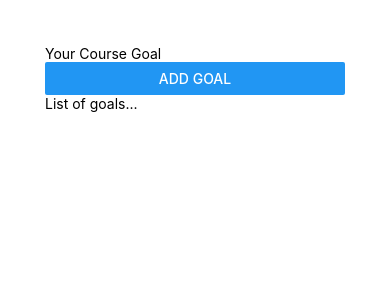
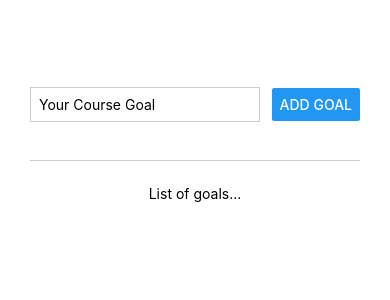
Before and after one commit to Calvin-May/RNIntro-Basics-GoalsApp, a React Native app: screen / in a window 390 px wide. Shown: the top 300 px of the page. Built offline with nearby package versions, Linux system fonts and the light colour scheme.

Commit message:
Updated general layout

```diff
--- a/App.js
+++ b/App.js
@@ -9,11 +9,11 @@ import { StyleSheet, Text, View, Button, TextInput } from 'react-native';
 export default function App() {
   return (
     <View style={styles.appContainer}>
-      <View id='viewGoalInput'>
-        <TextInput placeholder='Your Course Goal' />
+      <View id='viewGoalInput' style={styles.inputContainer}>
+        <TextInput placeholder='Your Course Goal'  style={styles.TextInput}/>
         <Button title='Add Goal' />
       </View>
-      <View id='viewGoalList'>
+      <View id='viewGoalsContainer' style={styles.goalsContainer}>
         <Text>List of goals...</Text>
       </View>
     </View>
@@ -23,6 +23,28 @@ export default function App() {
 // Style object that will be used to style our App Component
 const styles = StyleSheet.create({
   appContainer: {
-    padding: 45
+    flex: 1,
+    paddingTop: 50,
+    paddingHorizontal: 30,
+  },
+  inputContainer: {
+    flex: 1,
+    flexDirection: 'row',
+    justifyContent: 'space-between',
+    alignItems: 'center',
+    marginBottom: 24,
+    borderBottomWidth: 1,
+    borderBottomColor: '#cccccc',
+  },
+  TextInput: {
+    borderWidth: 1,
+    borderColor: '#cccccc',
+    width: '70%',
+    marginRight: 12,
+    padding: 8,
+  },
+  goalsContainer: {
+    flex: 6,
+    alignItems: 'center'
   }
 });
```
